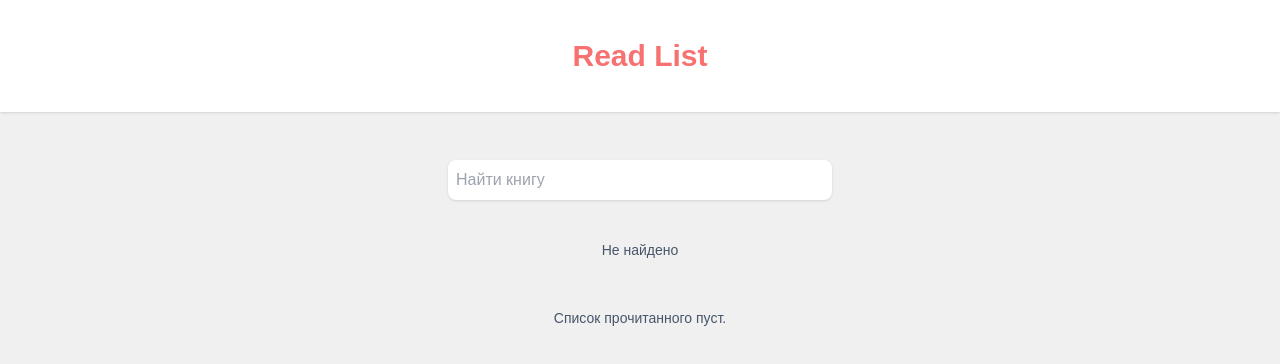
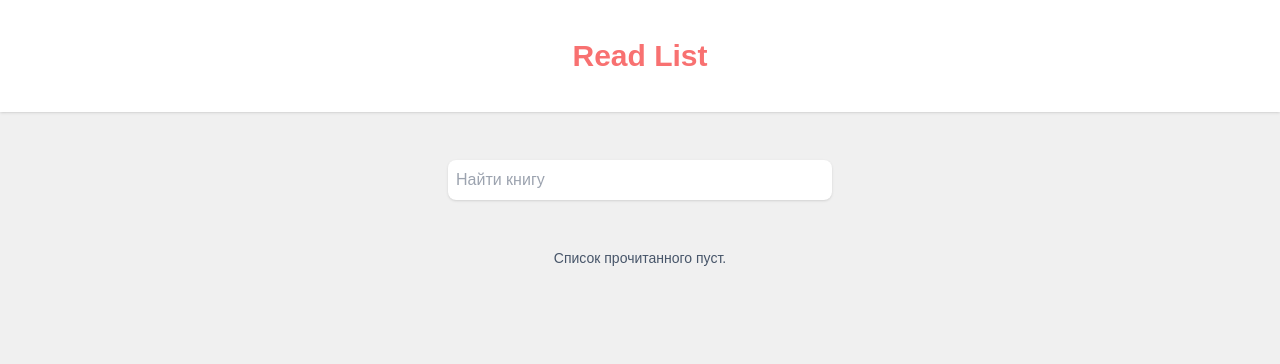
Before and after one commit to howardfreeman/read-list, a Next.js app: page / in a window 1280 px wide. Shown: the top 364 px of the page. Built offline with nearby package versions, Linux system fonts and the light colour scheme.

Commit message:
feat: hide not found when mounting

```diff
--- a/src/features/search-books/ui/search-input.tsx
+++ b/src/features/search-books/ui/search-input.tsx
@@ -1,13 +1,13 @@
 "use client";
 
-import { useEffect, useRef, useState } from "react";
+import { ChangeEvent, useEffect, useRef, useState } from "react";
 import { getBooks } from "../api/get-books";
 import { Book } from "@/entities/book";
 
 export function SearchInput({
-  onFetch,
+  setBooks,
 }: {
-  onFetch: React.Dispatch<React.SetStateAction<Book[]>>;
+  setBooks: React.Dispatch<React.SetStateAction<Book[] | null>>;
 }) {
   const [inputValue, setInputValue] = useState("");
   const controllerRef = useRef<AbortController | null>(null);
@@ -19,6 +19,15 @@ export function SearchInput({
       }
     };
   });
+
+  const handleChange = (e: ChangeEvent<HTMLInputElement>) => {
+    const value = e.target.value;
+    setInputValue(value);
+
+    if (value === "") {
+      setBooks(null);
+    }
+  };
 
   const handleKeyDown = async (e: React.KeyboardEvent<HTMLInputElement>) => {
     const validatedValue = inputValue.trim();
@@ -37,7 +46,7 @@ export function SearchInput({
     if (e.key === "Enter") {
       try {
         const books = await getBooks(inputValue, signal);
-        onFetch(books);
+        setBooks(books);
       } catch (err) {
         if (err instanceof DOMException && err.name === "AbortError") {
           console.log("Request was aborted");
@@ -54,7 +63,7 @@ export function SearchInput({
         placeholder="Найти книгу"
         autoFocus
         value={inputValue}
-        onChange={(e) => setInputValue(e.target.value)}
+        onChange={handleChange}
         onKeyDown={handleKeyDown}
       />
     </div>
--- a/src/widgets/book-list/ui/book-list-with-search.tsx
+++ b/src/widgets/book-list/ui/book-list-with-search.tsx
@@ -6,12 +6,13 @@ import { useState } from "react";
 import { FetchedBookList } from "./fetched-book-list";
 
 export function BookListWithSearchInput() {
-  const [books, setBooks] = useState<Book[]>([]);
+  const [books, setBooks] = useState<Book[] | null>(null);
 
   return (
     <div className="flex flex-col gap-10 mb-12">
-      <SearchInput onFetch={setBooks} />
-      {books.length ? (
+      <SearchInput setBooks={setBooks} />
+
+      {books === null ? null : books.length ? (
         <FetchedBookList books={books} />
       ) : (
         <div className="text-center text-sm text-slate-600">Не найдено</div>
```
